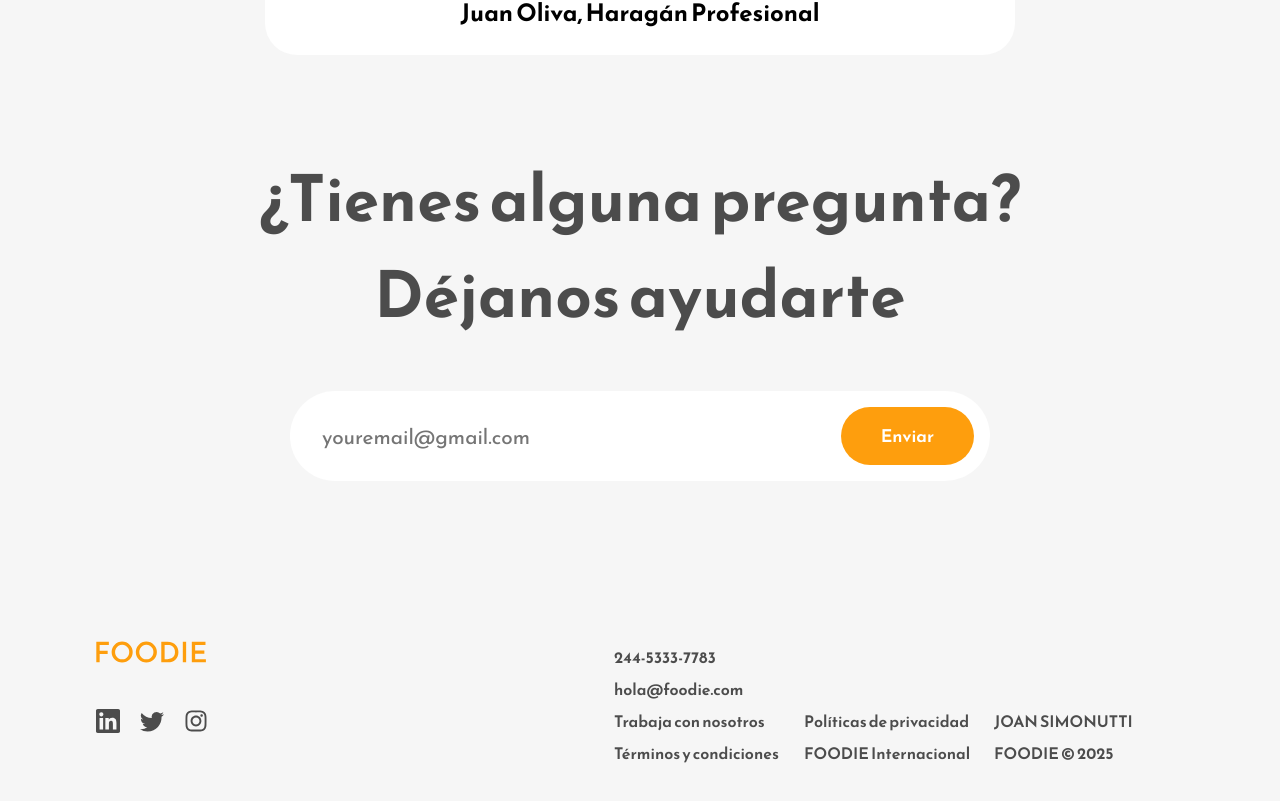
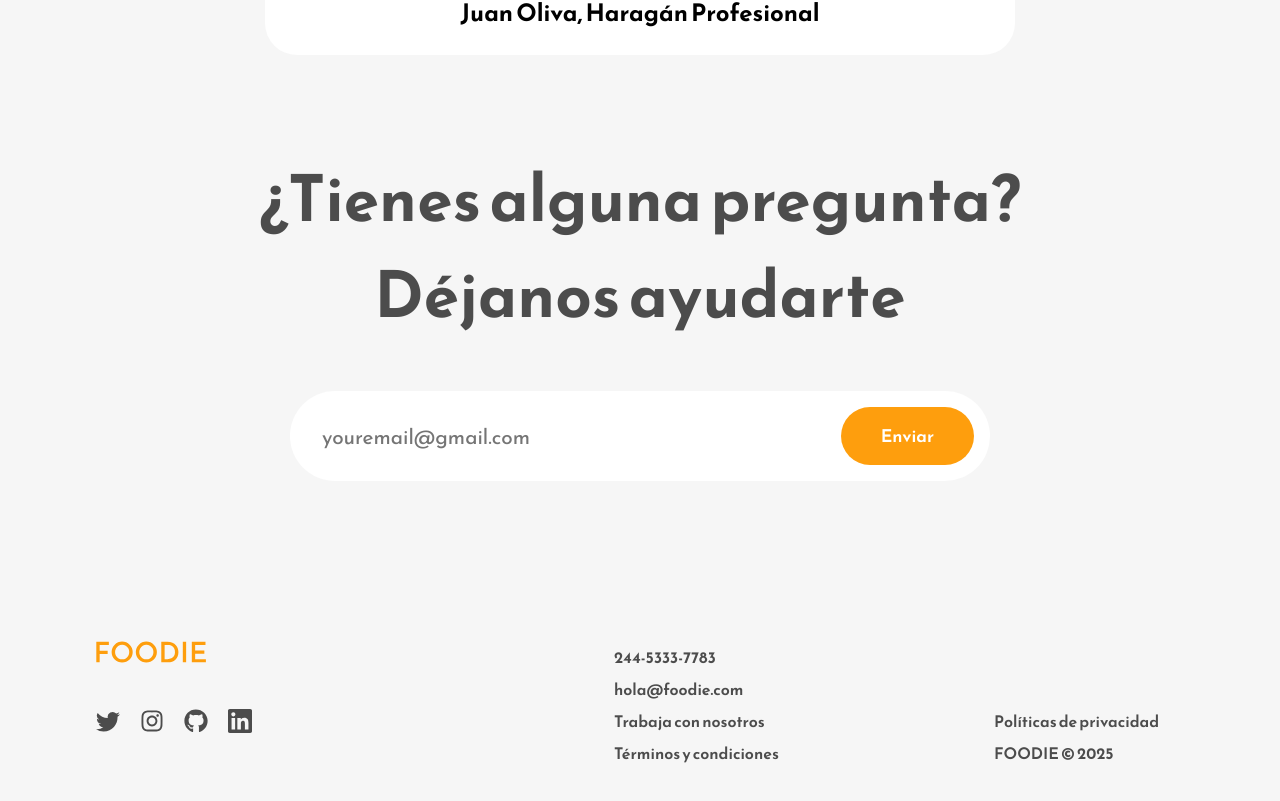
Before and after one commit to JoanSimonutti/FOODIE, a React (Create React App) app: page / in a window 1280 px wide. Shown: the part 4020-4821 px from the top of the page. Built offline with nearby package versions, Linux system fonts and the light colour scheme.

Commit message:
fix footer links

```diff
--- a/src/Components/Footer.js
+++ b/src/Components/Footer.js
@@ -5,6 +5,7 @@ import { SiLinkedin } from "react-icons/si";
 import { BsYoutube } from "react-icons/bs";
 /* import { FaFacebookF } from "react-icons/fa";*/
 import { FaInstagram } from "react-icons/fa";
+import { FaGithub } from "react-icons/fa";
 
 const Footer = () => {
     return (
@@ -14,9 +15,10 @@ const Footer = () => {
                     <img src={Logo} alt="" />
                 </div>
                 <div className="footer-icons">
-                    <SiLinkedin />
                     <BsTwitter />
                     <FaInstagram />
+                    <span><a className="enlacefooter" href="https://github.com/JoanSimonutti" target="_blank"><FaGithub /></a></span>
+                    <span><a className="enlacefooter" href="https://www.linkedin.com/in/joansimonutti/" target="_blank"><SiLinkedin /></a></span>
                 </div>
             </div>
             <div className="footer-section-two">
@@ -29,13 +31,13 @@ const Footer = () => {
                 <div className="footer-section-columns">
                     <span></span>
                     <span></span>
-                    <span>Políticas de privacidad</span>
-                    <span>FOODIE Internacional</span>
+                    <span></span>
+                    <span></span>
                 </div>
                 <div className="footer-section-columns">
                     <span></span>
                     <span></span>
-                    <span><a className="enlacefooter" href="https://github.com/JoanSimonutti" target="_blank">JOAN SIMONUTTI</a></span>
+                    <span>Políticas de privacidad</span>
                     <span>FOODIE © 2025</span>
                 </div>
             </div>
```
